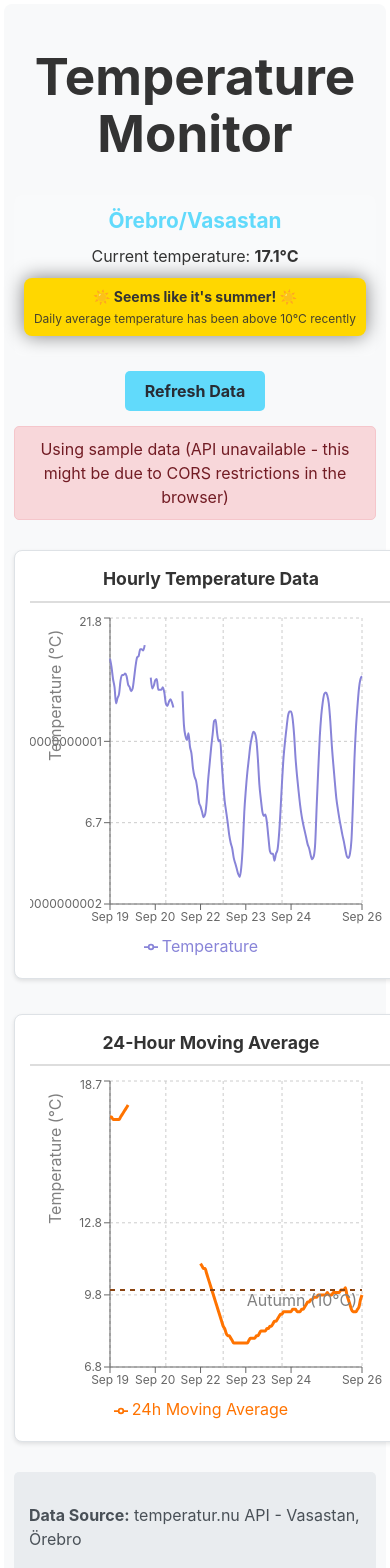
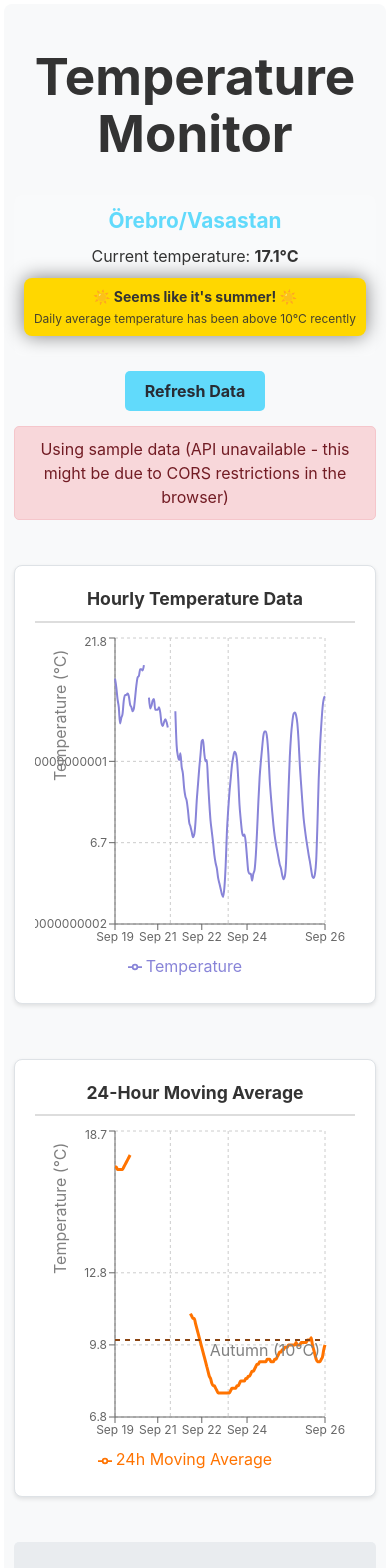
Before and after one commit to Olov81/TemperatureMonitor, a React (Vite) app: page / in a window 390 px wide. Shown: the top 1568 px of the page. Built offline with nearby package versions, Linux system fonts and the light colour scheme; no server answers.

Commit message:
Fix gap between graph components

```diff
--- a/src/App.css
+++ b/src/App.css
@@ -109,13 +109,14 @@
 
 .chart-container {
   background-color: #f8f9fa;
-  padding: 15px;
+  padding: 20px;
   border-radius: 8px;
-  margin: 0;
+  margin: 10px;
   box-shadow: 0 2px 4px rgba(0,0,0,0.1);
-  width: 100%;
+  width: calc(100% - 20px);
   min-width: 0;
   overflow: hidden;
+  box-sizing: border-box;
 }
 
 .chart-container h3 {
@@ -142,16 +143,17 @@
 .charts-container {
   display: grid;
   grid-template-columns: 1fr 1fr;
-  gap: 20px;
-  margin: 20px 0;
+  gap: 40px;
+  margin: 30px 0;
   width: 100%;
   min-height: 400px;
+  box-sizing: border-box;
 }
 
 @media (max-width: 1200px) {
   .charts-container {
     grid-template-columns: 1fr;
-    gap: 15px;
+    gap: 25px;
   }
 
   .App {
@@ -159,7 +161,8 @@
   }
 
   .chart-container {
-    margin: 10px 0;
+    margin: 15px 0;
+    width: 100%;
   }
 }
 
```
